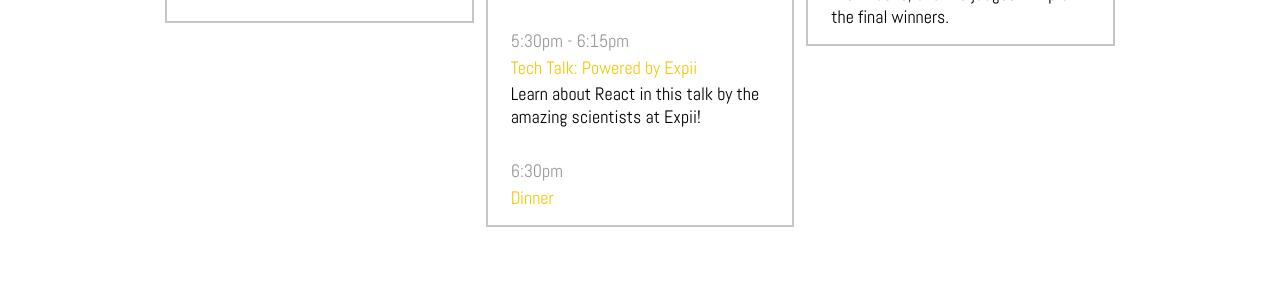
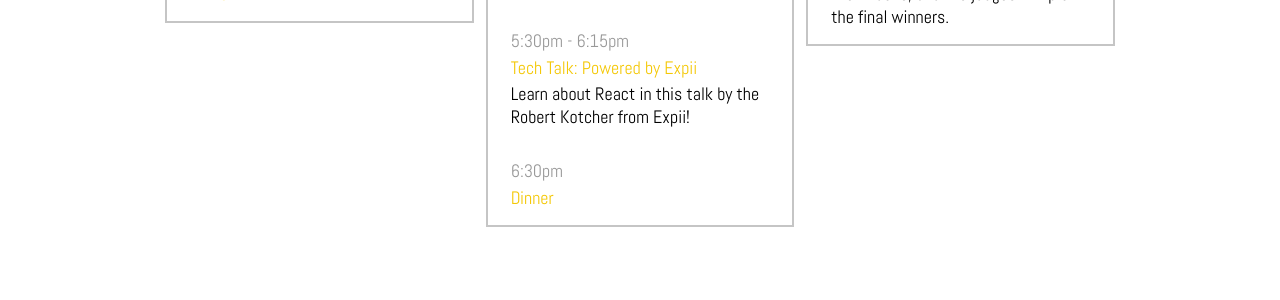
Before and after one commit to SteelHeads/steelhacks.com, a Jekyll site: the page built from index.html, in a window 1280 px wide and 900 px high, scrolled down 1108 px. Shown: the part 178-478 px from the top of the window. Built offline with Jekyll 4.4.1, drawn with Linux system fonts in a browser that asks for light colours.

Commit message:
Update Expii

```diff
--- a/_data/events.yml
+++ b/_data/events.yml
@@ -37,7 +37,7 @@
     - time: '5:30pm - 6:15pm'
       title: 'Tech Talk: Powered by Expii'
       description: |
-        Learn about React in this talk by the amazing scientists at Expii!
+        Learn about React in this talk by the Robert Kotcher from Expii!
 
     - time: '6:30pm'
       title: 'Dinner'
```
